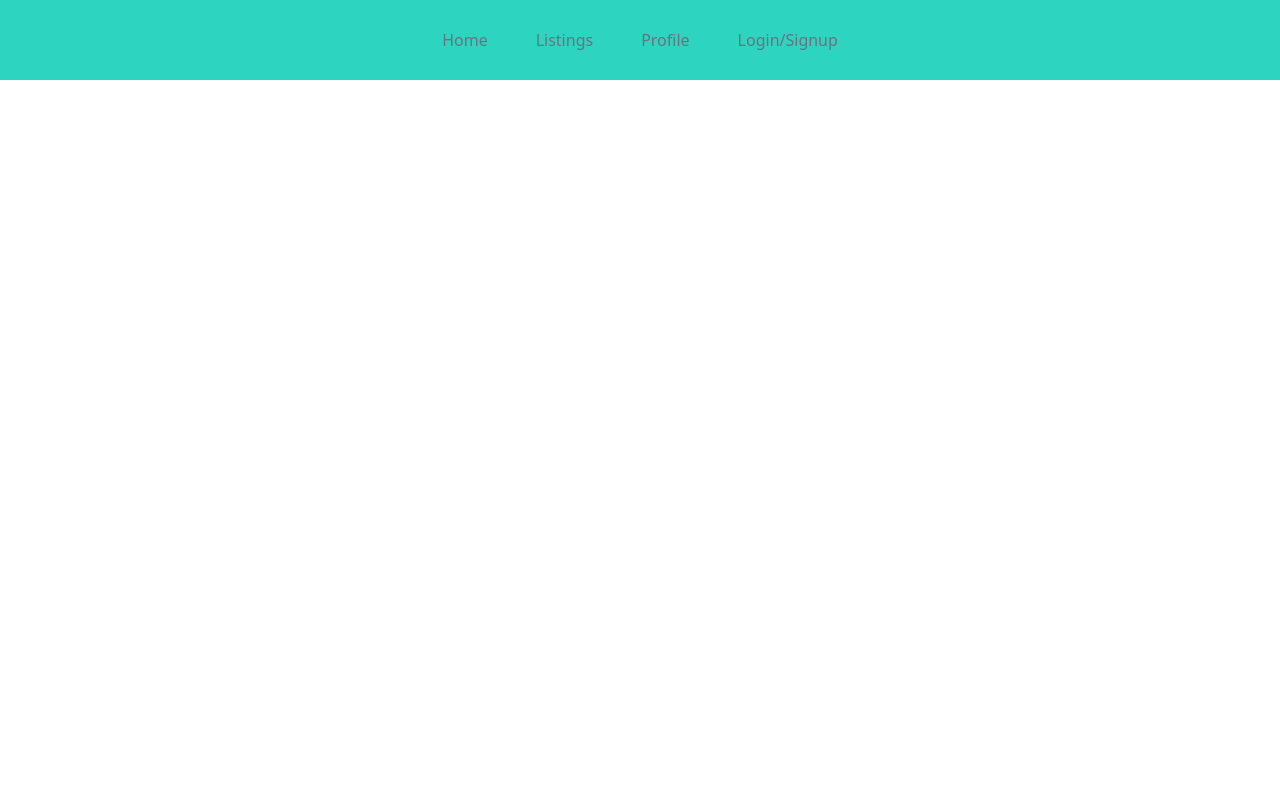
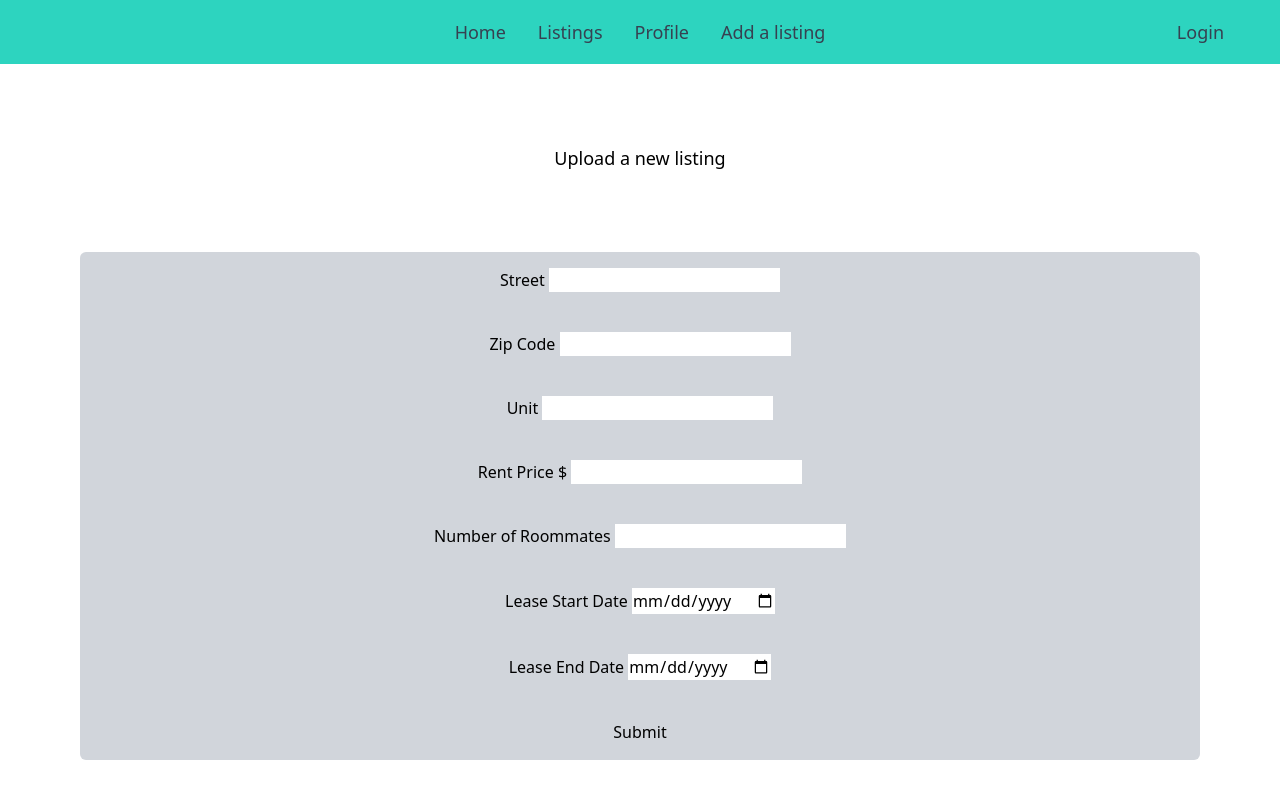
Before and after one commit to jackhernandez23/subletmatcher, a React (Vite) app in the folder frontend/: page /upload in a window 1280 px wide. Shown: the top 798 px of the page. Built offline with nearby package versions, Linux system fonts and the light colour scheme.

Commit message:
added upload page and redid navbar

```diff
--- a/frontend/src/App.jsx
+++ b/frontend/src/App.jsx
@@ -9,6 +9,7 @@ import Home from "./pages/index.jsx";
 import Listings from "./pages/listings.jsx";
 import Profile from "./pages/profile.jsx";
 import SignUp from "./pages/signup.jsx";
+import Upload from "./pages/upload.jsx"
 
 function App() {
     return (
@@ -18,10 +19,8 @@ function App() {
                 <Route exact path="/" element={<Home />} />
                 <Route path="/listings" element={<Listings />} />
                 <Route path="/profile" element={<Profile />} />
-                <Route
-                    path="/signup"
-                    element={<SignUp />}
-                />
+                <Route path="/signup" element={<SignUp />} />
+                <Route path="/upload" element={<Upload />} />
             </Routes>
         </Router>
     );
--- a/frontend/src/components/Navbar/index.jsx
+++ b/frontend/src/components/Navbar/index.jsx
@@ -4,19 +4,25 @@ import { Link } from "react-router-dom";
 const Navbar = () => {
     return (
         <>
-            <nav className="bg-teal-400 h-20 flex justify-center items-center px-4 z-12">
-                <div className="flex justify-center space-x-4">
-                    <Link className="text-gray-500 flex items-center px-4 h-full cursor-pointer" to="/" activeStyle>
+            <nav className="bg-teal-400 h-16 flex justify-between items-center px-10 z-12 w-full">
+                    <div className="flex-1"></div>
+                    <div className="flex-4 flex items-center">
+                        <Link className="text-gray-700 flex items-center px-4 h-full cursor-pointer text-lg" to="/">
                             Home
                         </Link>
-                    <Link className="text-gray-500 flex items-center px-4 h-full cursor-pointer" to="/listings" activeStyle>
+                        <Link className="text-gray-700 flex items-center px-4 h-full cursor-pointer text-lg" to="/listings">
                             Listings
                         </Link>
-                    <Link className="text-gray-500 flex items-center px-4 h-full cursor-pointer" to="/profile" activeStyle>
+                        <Link className="text-gray-700 flex items-center px-4 h-full cursor-pointer text-lg" to="/profile">
                             Profile
                         </Link>
-                    <Link className="text-gray-500 flex items-center px-4 h-full cursor-pointer" to="/signup" activeStyle>
-                        Login/Signup
+                        <Link className="text-gray-700 flex items-center px-4 h-full cursor-pointer text-lg" to="/upload">
+                            Add a listing
+                        </Link>
+                    </div>
+                    <div className="flex-1 flex justify-end">
+                    <Link className="text-gray-700 flex items-center px-4 h-full cursor-pointer text-lg" to="/signup">
+                            Login
                         </Link>
                     </div>
             </nav>
--- /dev/null
+++ b/frontend/src/pages/upload.jsx
@@ -0,0 +1,140 @@
+import React, { useState } from "react";
+
+const Upload = () => {
+    const [formData, setFormData] = useState({
+        price: '',
+        street: '',
+        zipcode: '',
+        unit: '',
+        numRoommates: '',
+        startDate: '',
+        endDate: ''
+    })
+
+    const handleInput = (e) => {
+        e.preventDefault();
+        const { name, value } = e.target;
+        setFormData({
+            ...formData,
+            [name]: value
+        })
+    }
+
+    const handleSubmit = (e) => {
+        e.preventDefault();
+
+        console.log("attempting form submit...")
+
+        //check that all inputs are valid
+
+        if(formData.startDate >= formData.endDate) {
+            alert("Lease cannot end before it starts")
+            return
+        }
+
+        if(formData.price <= 0) {
+            alert("Please enter a valid rent price");
+            return
+        }
+
+        if(formData.numRoommates < 0) {
+            alert("Please enter a valid number of roommates");
+            return
+        }
+
+        console.log("input data validated, submitting form")
+    }
+
+    return (
+        <div className="flex flex-col justify-center p-20 h-full space-y-20">
+            <div>
+                <h1 className="flex justify-center text-lg">
+                    Upload a new listing
+                </h1>
+            </div>
+
+            <form onSubmit={handleSubmit} className="flex flex-col space-y-10 bg-gray-300 rounded-md w-25 h-50 items-center p-4">
+                <div>
+                    <label htmlFor="street">Street </label>
+                    <input
+                    type="text"
+                    id="street"
+                    name="street"
+                    value={formData.street}
+                    onChange={handleInput}
+                    />
+                </div>
+
+                <div>
+                    <label htmlFor="zipcode">Zip Code </label>
+                    <input
+                    type="text"
+                    id="zipcode"
+                    name="zipcode"
+                    value={formData.zipcode}
+                    onChange={handleInput}
+                    />
+                </div>
+
+                <div>
+                    <label htmlFor="unit">Unit </label>
+                    <input
+                    type="text"
+                    id="unit"
+                    name="unit"
+                    value={formData.unit}
+                    onChange={handleInput}
+                    />
+                </div>
+
+                <div>
+                    <label htmlFor="price">Rent Price $ </label>
+                    <input
+                    type="number"
+                    id="price"
+                    name="price"
+                    value={formData.price}
+                    onChange={handleInput}
+                    />
+                </div>
+
+                <div>
+                    <label htmlFor="numRoommates">Number of Roommates </label>
+                    <input
+                    type="number"
+                    id="numRoommates"
+                    name="numRoommates"
+                    value={formData.numRoommates}
+                    onChange={handleInput}
+                    />
+                </div>
+
+                <div>
+                    <label htmlFor="startDate">Lease Start Date </label>
+                    <input
+                    type="date"
+                    id="startDate"
+                    name="startDate"
+                    value={formData.startDate}
+                    onChange={handleInput}
+                    />
+                </div>
+
+                <div>
+                    <label htmlFor="endDate">Lease End Date </label>
+                    <input
+                    type="date"
+                    id="endDate"
+                    name="endDate"
+                    value={formData.endDate}
+                    onChange={handleInput}
+                    />
+                </div>
+
+                <button type="submit">Submit</button>
+            </form>
+        </div>
+    );
+};
+
+export default Upload;
```
Lines whose indentation alone changed are shown as unchanged.
